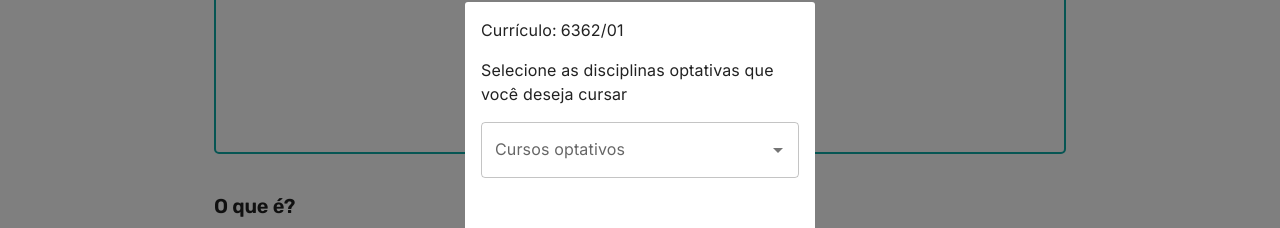
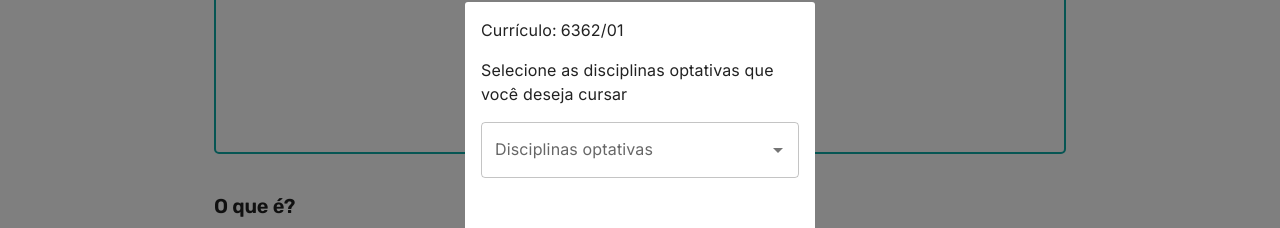
Before and after one commit to UnBArqDsw2022-1/2022.1_G4_FluxoAgil-client, a React (Vite) app: page / in a window 1280 px wide. Both pictures are taken after a click on the button "Selecionar as disciplinas optativas". Shown: the part 250-478 px from the top of the page. Built offline with nearby package versions, Linux system fonts and the light colour scheme; no server answers.

Commit message:
feat: muda de curso para disciplina

```diff
--- a/src/components/SelectOptionalCoursesModal.tsx
+++ b/src/components/SelectOptionalCoursesModal.tsx
@@ -83,7 +83,7 @@ export default function SelectOptionalCoursesModal({
             <TextField
               variant="outlined"
               color="secondary"
-              label="Cursos optativos"
+              label="Disciplinas optativas"
               {...params}
             />
           )}
```
